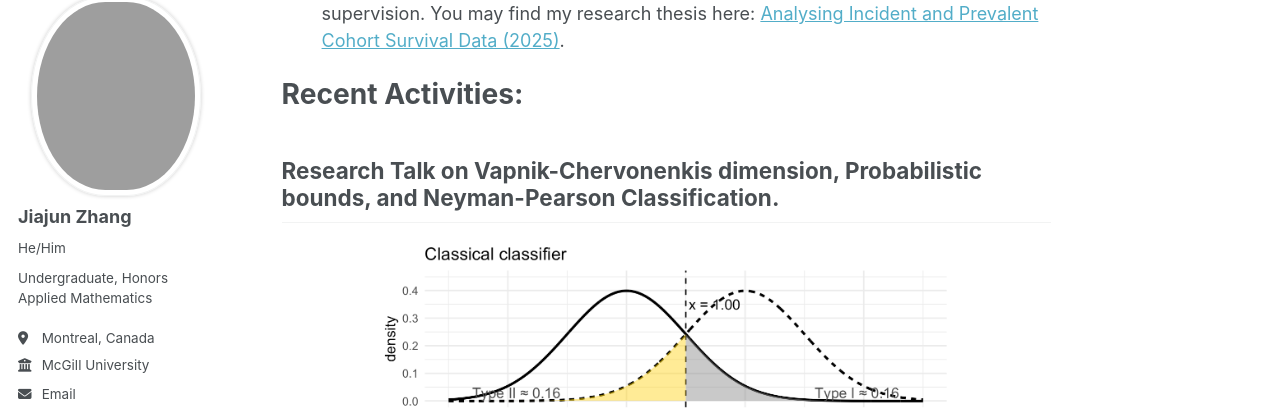
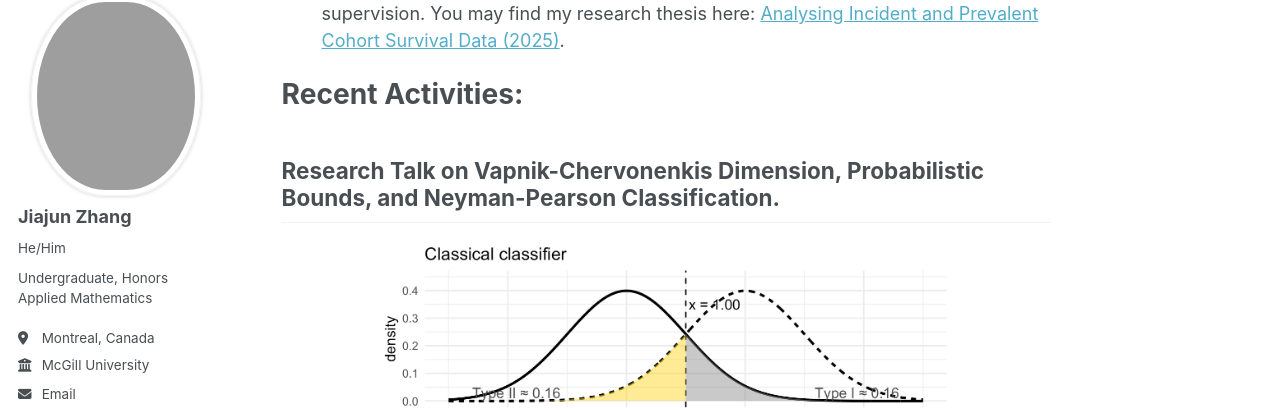
Before and after one commit to JohanssonRein/JohanssonRein.github.io, a Jekyll site: the page built from _pages/about.md, in a window 1280 px wide and 900 px high, scrolled down 338 px. Shown: the part 103-513 px from the top of the window. Built offline with Jekyll 4.4.1, drawn with Linux system fonts in a browser that asks for light colours.

```diff
--- a/_pages/about.md
+++ b/_pages/about.md
@@ -18,7 +18,7 @@ redirect_from:
 
 # Recent Activities:
 
-## Research Talk on Vapnik-Chervonenkis dimension, Probabilistic bounds, and Neyman-Pearson Classification.
+## Research Talk on Vapnik-Chervonenkis Dimension, Probabilistic Bounds, and Neyman-Pearson Classification.
 
 <div style="text-align: center;">
   <img src="/images/NPClass.png" alt="Winter Break" width="600">
```
